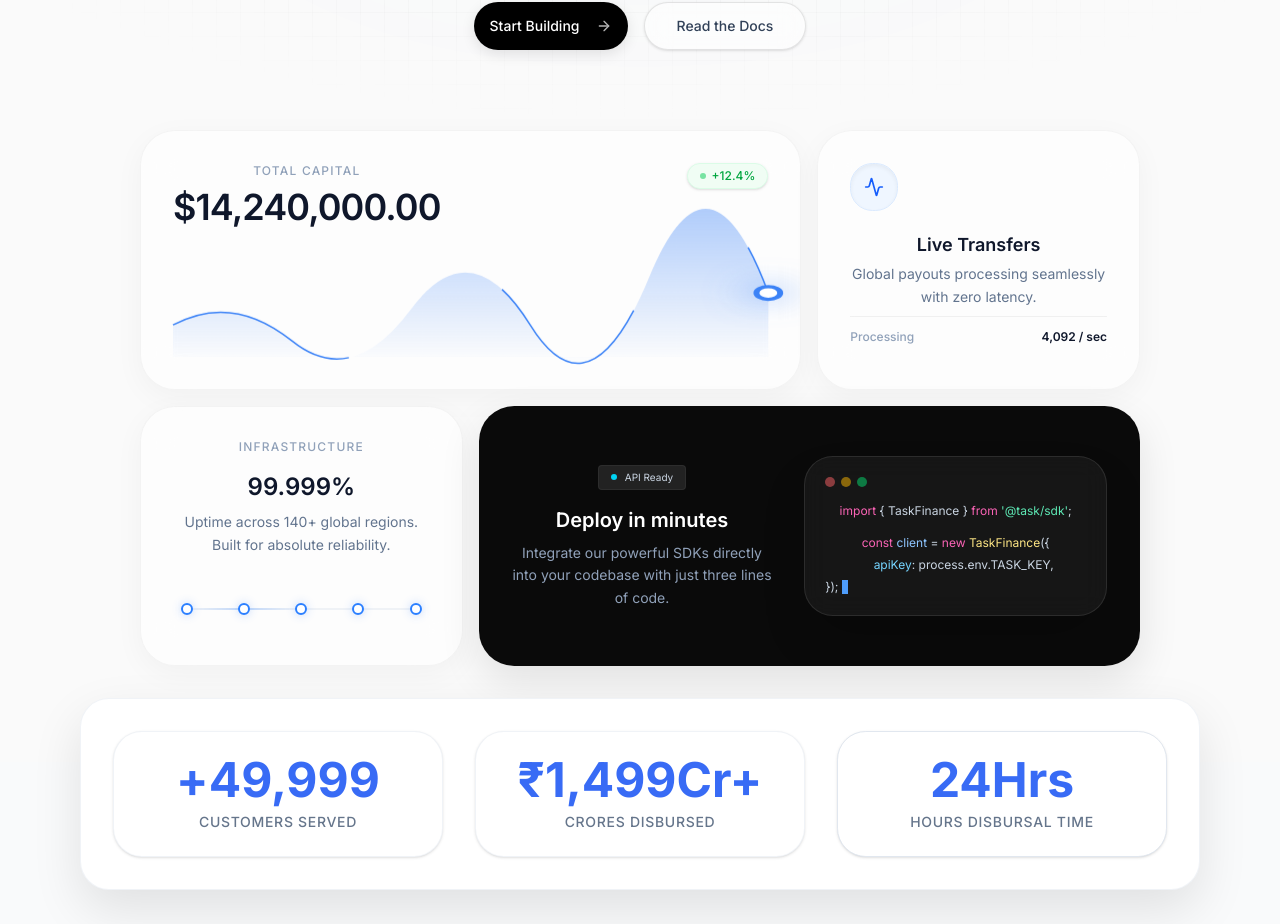
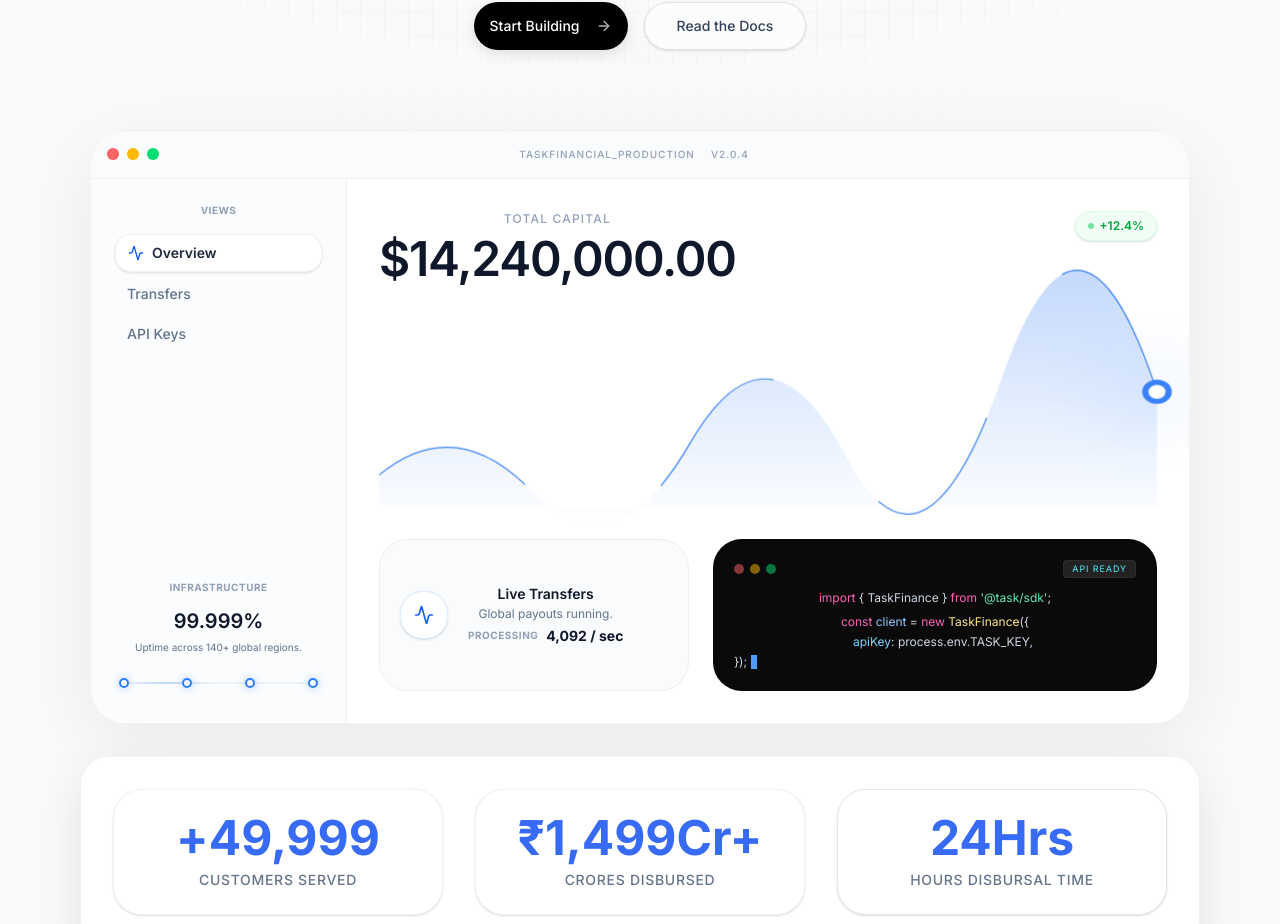
Before and after one commit to mayankjain1016/Task-Financial, a Next.js app: page / in a window 1280 px wide. Shown: the part 516-1440 px from the top of the page. Built offline with nearby package versions, Linux system fonts and the light colour scheme; a web font is replaced by a local one.

Commit message:
Redesign Bento Grid into massive Unified Application Dashboard Mockup

```diff
--- a/src/components/sections/hero-section.tsx
+++ b/src/components/sections/hero-section.tsx
@@ -101,165 +101,176 @@ export function HeroSection() {
           </motion.div>
         </div>
 
-        {/* BOTTOM: Spotlight Hover Grid Dashboard */}
+        {/* BOTTOM: Unified Application Dashboard Mockup */}
         <motion.div
           initial={{ opacity: 0, y: 40 }}
           animate={{ opacity: 1, y: 0 }}
           transition={{ duration: 1, ease: [0.16, 1, 0.3, 1], delay: 0.5 }}
-          className="w-full max-w-[1000px] grid grid-cols-1 md:grid-cols-3 gap-4 group/grid"
+          className="relative w-full max-w-[1100px] rounded-3xl bg-white border border-black/5 shadow-[0_20px_80px_rgb(0,0,0,0.07)] overflow-hidden group/dashboard transition-all duration-700 hover:shadow-[0_30px_100px_rgb(0,0,0,0.1)] flex flex-col"
         >
-          {/* Card 1: Main Metric */}
-          <div className="relative md:col-span-2 h-[260px] rounded-3xl bg-white/60 backdrop-blur-xl border border-black/[0.04] shadow-[0_8px_30px_rgb(0,0,0,0.04)] overflow-hidden p-8 flex flex-col justify-between group/card transition-all duration-500 hover:shadow-[0_8px_30px_rgb(0,0,0,0.08)] hover:-translate-y-1 hover:bg-white">
+          {/* Magic Spotlight for the whole dashboard */}
           <div
-              className="absolute inset-0 opacity-0 group-hover/card:opacity-100 transition-opacity duration-500 pointer-events-none z-0"
+            className="absolute inset-0 opacity-0 group-hover/dashboard:opacity-100 transition-opacity duration-700 pointer-events-none z-0"
             style={{
-                background: `radial-gradient(600px circle at ${mousePosition.x}px ${mousePosition.y}px, rgba(59,130,246,0.08), transparent 40%)`
+              background: `radial-gradient(800px circle at ${mousePosition.x}px ${mousePosition.y}px, rgba(59,130,246,0.04), transparent 40%)`
             }}
           />
-            <div className="relative z-10 flex justify-between items-start">
+
+          {/* MacOS Window Header */}
+          <div className="relative z-10 w-full h-12 bg-slate-50/80 backdrop-blur-md border-b border-black/5 flex items-center px-4 justify-between">
+            <div className="flex gap-2">
+              <div className="w-3 h-3 rounded-full bg-red-400 border border-red-500/20" />
+              <div className="w-3 h-3 rounded-full bg-amber-400 border border-amber-500/20" />
+              <div className="w-3 h-3 rounded-full bg-green-400 border border-green-500/20" />
+            </div>
+            <div className="text-[10px] font-medium text-slate-400 uppercase tracking-widest flex gap-4">
+              <span>TaskFinancial_Production</span>
+              <span>v2.0.4</span>
+            </div>
+            <div className="w-16" /> {/* Spacer to center the title */}
+          </div>
+
+          {/* Dashboard Body (Sidebar + Main View) */}
+          <div className="relative z-10 flex flex-col md:flex-row w-full flex-1 min-h-[450px]">
+
+            {/* Left Sidebar */}
+            <div className="w-full md:w-64 bg-slate-50/50 border-r border-black/5 p-6 flex flex-col justify-between">
+              <div>
+                <p className="text-[10px] font-bold text-slate-400 uppercase tracking-wider mb-4">Views</p>
+                <div className="space-y-1">
+                  <div className="px-3 py-2 bg-white rounded-lg border border-black/5 shadow-sm text-sm font-semibold text-slate-800 flex items-center gap-2">
+                    <Activity className="w-4 h-4 text-blue-600" /> Overview
+                  </div>
+                  <div className="px-3 py-2 rounded-lg text-sm font-medium text-slate-500 hover:bg-slate-100/50 hover:text-slate-800 transition-colors flex items-center gap-2 cursor-pointer">
+                     Transfers
+                  </div>
+                  <div className="px-3 py-2 rounded-lg text-sm font-medium text-slate-500 hover:bg-slate-100/50 hover:text-slate-800 transition-colors flex items-center gap-2 cursor-pointer">
+                     API Keys
+                  </div>
+                </div>
+              </div>
+
+              {/* Infrastructure Stats in Sidebar */}
+              <div className="mt-8">
+                <p className="text-[10px] font-bold text-slate-400 uppercase tracking-wider mb-3">Infrastructure</p>
+                <h4 className="text-xl font-semibold text-slate-900 mb-1">99.999%</h4>
+                <p className="text-[10px] text-slate-500 leading-relaxed mb-3">Uptime across 140+ global regions.</p>
+
+                {/* Connected Nodes Graphic */}
+                <div className="relative z-10 w-full h-8 flex items-center justify-between px-1">
+                  <div className="absolute left-2 right-2 h-[1px] bg-slate-200 top-1/2 -translate-y-1/2 z-0" />
+                  <motion.div
+                    initial={{ width: "0%" }}
+                    animate={{ width: "100%" }}
+                    transition={{ duration: 2, ease: "easeInOut", repeat: Infinity }}
+                    className="absolute left-2 right-2 h-[1px] bg-gradient-to-r from-transparent via-blue-500 to-transparent top-1/2 -translate-y-1/2 z-0 opacity-50"
+                  />
+                  {[1,2,3,4].map((i) => (
+                      <div key={i} className="relative z-10 w-2.5 h-2.5 rounded-full bg-white border-2 border-blue-500 shadow-[0_0_8px_rgba(59,130,246,0.4)]">
+                        {i === 2 && <div className="absolute inset-0 bg-blue-500 rounded-full animate-ping opacity-50" />}
+                      </div>
+                  ))}
+                </div>
+              </div>
+            </div>
+
+            {/* Main Central View */}
+            <div className="flex-1 p-8 flex flex-col relative bg-white">
+              {/* Header of Main View */}
+              <div className="flex justify-between items-start mb-8">
                 <div>
                   <p className="text-xs font-medium text-slate-400 uppercase tracking-widest mb-2">Total Capital</p>
-                <h3 className="text-4xl font-semibold text-slate-900 tracking-tight">$14,240,000.00</h3>
+                  <h3 className="text-5xl font-semibold text-slate-900 tracking-tight">$14,240,000.00</h3>
                 </div>
-              <div className="px-3 py-1 bg-green-50 text-green-600 rounded-full text-xs font-medium border border-green-100 flex items-center gap-1.5 shadow-sm">
+                <div className="px-3 py-1.5 bg-green-50 text-green-600 rounded-full text-xs font-semibold border border-green-100 flex items-center gap-1.5 shadow-sm">
                   <span className="w-1.5 h-1.5 rounded-full bg-green-500 animate-pulse" /> +12.4%
                 </div>
               </div>
-            {/* Premium Animated SVG Line Chart */}
-            <div className="relative z-10 w-full h-24 mt-4">
+
+              {/* Massive SVG Line Chart */}
+              <div className="relative w-full h-48 mb-8 flex-shrink-0">
                 <svg className="w-full h-full overflow-visible" viewBox="0 0 100 30" preserveAspectRatio="none">
                   <defs>
-                  <linearGradient id="chartGradient" x1="0" x2="0" y1="0" y2="1">
-                    <stop offset="0%" stopColor="rgba(59, 130, 246, 0.4)" />
+                    <linearGradient id="mainChartGradient" x1="0" x2="0" y1="0" y2="1">
+                      <stop offset="0%" stopColor="rgba(59, 130, 246, 0.3)" />
                       <stop offset="100%" stopColor="rgba(59, 130, 246, 0)" />
                     </linearGradient>
                   </defs>
                   <motion.path
                     initial={{ pathLength: 0, opacity: 0 }}
                     animate={{ pathLength: 1, opacity: 1 }}
-                  transition={{ duration: 2, ease: "easeInOut", delay: 0.5 }}
-                  d="M0,30 L0,20 Q10,10 20,25 T40,15 T60,20 T80,5 T100,10 L100,30 Z"
-                  fill="url(#chartGradient)"
+                    transition={{ duration: 2.5, ease: "easeInOut", delay: 0.8 }}
+                    d="M0,30 L0,25 Q10,15 20,28 T40,20 T60,22 T80,10 T100,12 L100,30 Z"
+                    fill="url(#mainChartGradient)"
                   />
                   <motion.path
                     initial={{ pathLength: 0 }}
                     animate={{ pathLength: 1 }}
-                  transition={{ duration: 2, ease: "easeInOut", delay: 0.5 }}
-                  d="M0,20 Q10,10 20,25 T40,15 T60,20 T80,5 T100,10"
+                    transition={{ duration: 2.5, ease: "easeInOut", delay: 0.8 }}
+                    d="M0,25 Q10,15 20,28 T40,20 T60,22 T80,10 T100,12"
                     fill="none"
                     stroke="#3b82f6"
-                  strokeWidth="1.5"
+                    strokeWidth="1.2"
                     vectorEffect="non-scaling-stroke"
                   />
                   <motion.circle
                     initial={{ scale: 0, opacity: 0 }}
                     animate={{ scale: 1, opacity: 1 }}
-                  transition={{ duration: 0.5, delay: 2.5 }}
-                  cx="100" cy="10" r="2"
+                    transition={{ duration: 0.5, delay: 3.3 }}
+                    cx="100" cy="12" r="1.5"
                     fill="#fff"
                     stroke="#3b82f6"
-                  strokeWidth="1"
-                  className="drop-shadow-[0_0_4px_rgba(59,130,246,0.8)]"
+                    strokeWidth="0.8"
+                    className="drop-shadow-[0_0_6px_rgba(59,130,246,1)]"
                   />
                 </svg>
               </div>
-          </div>
 
-          {/* Card 2: Recent Activity */}
-          <div className="relative md:col-span-1 h-[260px] rounded-3xl bg-white/60 backdrop-blur-xl border border-black/[0.04] shadow-[0_8px_30px_rgb(0,0,0,0.04)] overflow-hidden p-8 flex flex-col justify-between group/card transition-all duration-500 hover:shadow-[0_8px_30px_rgb(0,0,0,0.08)] hover:-translate-y-1 hover:bg-white">
-             <div
-              className="absolute inset-0 opacity-0 group-hover/card:opacity-100 transition-opacity duration-500 pointer-events-none z-0"
-              style={{
-                background: `radial-gradient(600px circle at ${mousePosition.x - 666}px ${mousePosition.y}px, rgba(59,130,246,0.08), transparent 40%)`
-              }}
-            />
-            <div className="relative z-10">
-              <div className="relative w-12 h-12 mb-5">
+              {/* Bottom Row within Main View (Live Transfers & Code) */}
+              <div className="flex flex-col xl:flex-row gap-6 mt-auto">
+
+                {/* Live Transfers Mini-Panel */}
+                <div className="flex-1 bg-slate-50/80 rounded-2xl p-5 border border-black/5 flex items-center gap-5">
+                  <div className="relative w-12 h-12 flex-shrink-0">
                     <div className="absolute inset-0 bg-blue-500 rounded-xl opacity-20 animate-ping" />
-                <div className="relative w-full h-full rounded-xl bg-blue-50 border border-blue-100 flex items-center justify-center shadow-inner z-10">
+                    <div className="relative w-full h-full rounded-xl bg-white border border-blue-100 flex items-center justify-center shadow-sm z-10">
                       <Activity className="w-5 h-5 text-blue-600" />
                     </div>
                   </div>
-              <h4 className="text-lg font-semibold text-slate-900 mb-1">Live Transfers</h4>
-              <p className="text-sm text-slate-500 leading-relaxed">Global payouts processing seamlessly with zero latency.</p>
+                  <div>
+                    <h4 className="text-sm font-semibold text-slate-900 mb-0.5">Live Transfers</h4>
+                    <p className="text-xs text-slate-500 mb-1">Global payouts running.</p>
+                    <div className="flex items-center gap-2">
+                      <span className="text-[10px] font-bold text-slate-400 uppercase tracking-wider">Processing</span>
+                      <span className="text-sm font-bold text-slate-900">4,092 / sec</span>
                     </div>
-            <div className="relative z-10 w-full flex items-center justify-between py-3 border-t border-black/5 mt-2">
-               <span className="text-xs font-medium text-slate-400">Processing</span>
-               <span className="text-xs font-semibold text-slate-900">4,092 / sec</span>
                   </div>
                 </div>
 
-          {/* Card 3: Global Network */}
-          <div className="relative md:col-span-1 h-[260px] rounded-3xl bg-white/60 backdrop-blur-xl border border-black/[0.04] shadow-[0_8px_30px_rgb(0,0,0,0.04)] overflow-hidden p-8 flex flex-col justify-between group/card transition-all duration-500 hover:shadow-[0_8px_30px_rgb(0,0,0,0.08)] hover:-translate-y-1 hover:bg-white">
-             <div
-              className="absolute inset-0 opacity-0 group-hover/card:opacity-100 transition-opacity duration-500 pointer-events-none z-0"
-              style={{
-                background: `radial-gradient(600px circle at ${mousePosition.x}px ${mousePosition.y - 276}px, rgba(59,130,246,0.08), transparent 40%)`
-              }}
-            />
-            <div className="relative z-10">
-              <p className="text-xs font-medium text-slate-400 uppercase tracking-widest mb-4">Infrastructure</p>
-              <h4 className="text-2xl font-semibold text-slate-900 mb-2">99.999%</h4>
-              <p className="text-sm text-slate-500 leading-relaxed">Uptime across 140+ global regions. Built for absolute reliability.</p>
-            </div>
-            {/* Connected Nodes Graphic */}
-            <div className="relative z-10 w-full h-12 mt-4 flex items-center justify-between px-2">
-               {/* Connecting Line */}
-               <div className="absolute left-4 right-4 h-[1px] bg-slate-200 top-1/2 -translate-y-1/2 z-0" />
-               <motion.div
-                 initial={{ width: "0%" }}
-                 animate={{ width: "100%" }}
-                 transition={{ duration: 2, ease: "easeInOut", repeat: Infinity }}
-                 className="absolute left-4 right-4 h-[1px] bg-gradient-to-r from-transparent via-blue-500 to-transparent top-1/2 -translate-y-1/2 z-0 opacity-50"
-               />
-
-               {/* Nodes */}
-               {[1,2,3,4,5].map((i) => (
-                  <div key={i} className="relative z-10 w-3 h-3 rounded-full bg-white border-2 border-blue-500 shadow-[0_0_10px_rgba(59,130,246,0.3)]">
-                    {i === 3 && (
-                      <div className="absolute inset-0 bg-blue-500 rounded-full animate-ping opacity-50" />
-                    )}
-                  </div>
-               ))}
-            </div>
-          </div>
-
-          {/* Card 4: Code Integration */}
-          <div className="relative md:col-span-2 h-[260px] rounded-3xl bg-[#0A0A0A] border border-black/[0.04] shadow-[0_15px_40px_rgb(0,0,0,0.1)] overflow-hidden p-8 flex flex-col justify-center group/card transition-all duration-500 hover:-translate-y-1">
-            <div
-              className="absolute inset-0 opacity-0 group-hover/card:opacity-100 transition-opacity duration-500 pointer-events-none z-0"
-              style={{
-                background: `radial-gradient(600px circle at ${mousePosition.x - 333}px ${mousePosition.y - 276}px, rgba(255,255,255,0.07), transparent 40%)`
-              }}
-            />
-            <div className="relative z-10 flex flex-col md:flex-row gap-8 items-center">
-              <div className="flex-1">
-                <div className="inline-flex items-center gap-2 px-3 py-1 rounded bg-white/10 text-[10px] font-mono text-slate-300 mb-4 border border-white/5">
-                  <span className="w-1.5 h-1.5 rounded-full bg-cyan-400" /> API Ready
-                </div>
-                <h4 className="text-xl font-semibold text-white mb-2">Deploy in minutes</h4>
-                <p className="text-sm text-slate-400 leading-relaxed max-w-sm">
-                  Integrate our powerful SDKs directly into your codebase with just three lines of code.
-                </p>
-              </div>
-
-              {/* Code Snippet Mockup */}
-              <div className="flex-1 w-full bg-white/5 rounded-2xl border border-white/10 p-5 font-mono text-xs text-slate-300 shadow-2xl backdrop-blur-md">
-                <div className="flex gap-1.5 mb-4">
+                {/* Code Terminal Mini-Panel */}
+                <div className="flex-[1.5] bg-[#0A0A0A] rounded-2xl p-5 border border-black/10 shadow-inner font-mono text-[10px] sm:text-xs text-slate-300 relative overflow-hidden group">
+                  <div className="absolute inset-0 bg-gradient-to-br from-white/5 to-transparent opacity-0 group-hover:opacity-100 transition-opacity duration-500 pointer-events-none" />
+                  <div className="flex justify-between items-center mb-3">
+                    <div className="flex gap-1.5">
                       <div className="w-2.5 h-2.5 rounded-full bg-red-400/50" />
                       <div className="w-2.5 h-2.5 rounded-full bg-amber-400/50" />
                       <div className="w-2.5 h-2.5 rounded-full bg-green-400/50" />
                     </div>
-                <div className="space-y-1.5">
+                    <div className="px-2 py-0.5 rounded bg-white/10 text-[9px] text-cyan-300 border border-white/5 uppercase tracking-widest">
+                      API Ready
+                    </div>
+                  </div>
+                  <div className="space-y-1">
                     <p><span className="text-pink-400">import</span> {'{ TaskFinance }'} <span className="text-pink-400">from</span> <span className="text-emerald-300">'@task/sdk'</span>;</p>
-                  <p className="mt-4"><span className="text-pink-400">const</span> <span className="text-blue-300">client</span> = <span className="text-pink-400">new</span> <span className="text-amber-200">TaskFinance</span>({'{'}</p>
+                    <p className="mt-2"><span className="text-pink-400">const</span> <span className="text-blue-300">client</span> = <span className="text-pink-400">new</span> <span className="text-amber-200">TaskFinance</span>({'{'}</p>
                     <p className="pl-4"><span className="text-sky-300">apiKey</span>: process.env.TASK_KEY,</p>
                     <p className="flex items-center">{'});'} <motion.span animate={{ opacity: [1, 0, 1] }} transition={{ duration: 1, repeat: Infinity }} className="w-1.5 h-3.5 bg-blue-400 ml-1 inline-block" /></p>
                   </div>
                 </div>
+
               </div>
             </div>
-
+          </div>
         </motion.div>
 
       </div>
```
Lines whose indentation alone changed are shown as unchanged.
